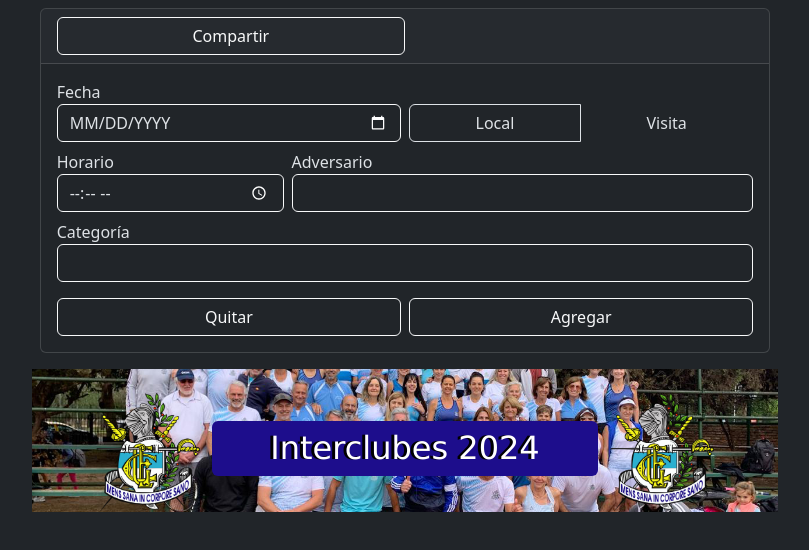
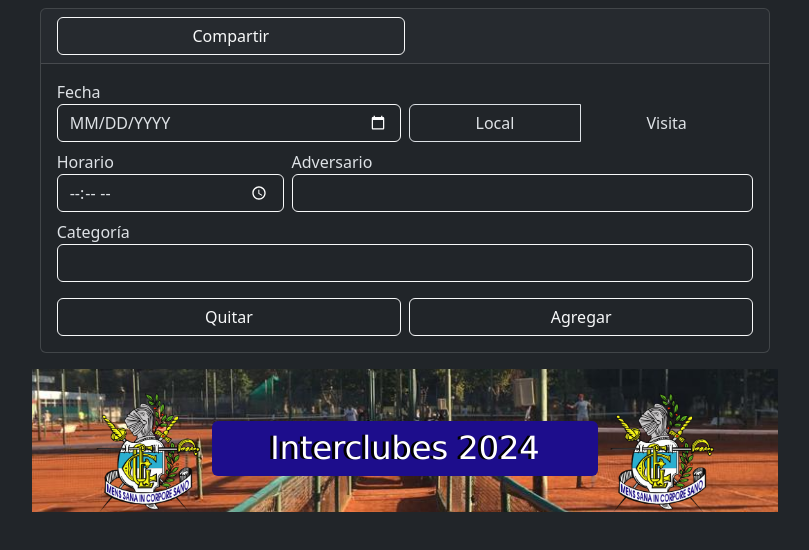
Before and after one commit to moradan/flyer-geba, a Next.js app: page / in a window 1280 px wide. Shown: the top 550 px of the page, without its empty margins (235-1044 px from the left). Built offline with nearby package versions, Linux system fonts and the light colour scheme.

Commit message:
Parche: cambio la imagen de junio por la de mayo

```diff
--- a/src/components/flyer/Fondo.tsx
+++ b/src/components/flyer/Fondo.tsx
@@ -1,9 +1,9 @@
 export default function Fondo() {
   return (
     <img
-      src="/fondo.jpg"
-      alt="imagen de las canchas de GEBA"
-      className="position-absolute z-n1 tamanio-fondo"
+      src='/fondo-mayo.jpg'
+      alt='imagen de las canchas de GEBA'
+      className='position-absolute z-n1 tamanio-fondo'
     />
   );
 }
```
Also changed, not shown: public/fondo-junio.jpg (renamed from public/fondo.jpg).
